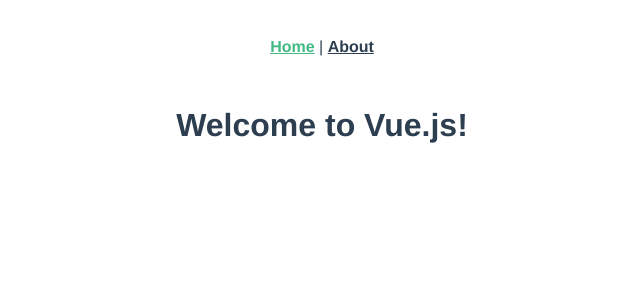
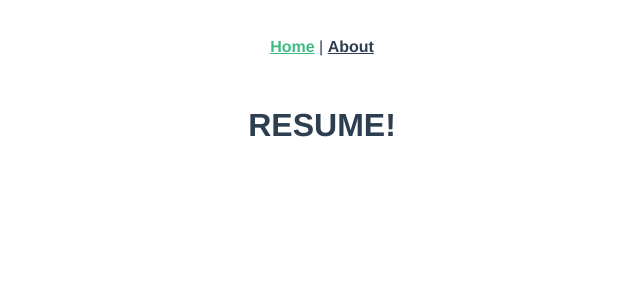
Before and after one commit to jackdanzey/resumes, a Vue app: page / in a window 1280 px wide. Shown: the top 300 px of the page, without its empty margins (318-958 px from the left). Built offline with nearby package versions, Linux system fonts and the light colour scheme.

Commit message:
edited message on HomeView vue

```diff
--- a/src/views/HomeView.vue
+++ b/src/views/HomeView.vue
@@ -2,7 +2,7 @@
 export default {
   data: function () {
     return {
-      message: "Welcome to Vue.js!",
+      message: "RESUME!",
     };
   },
   created: function () {},
```
